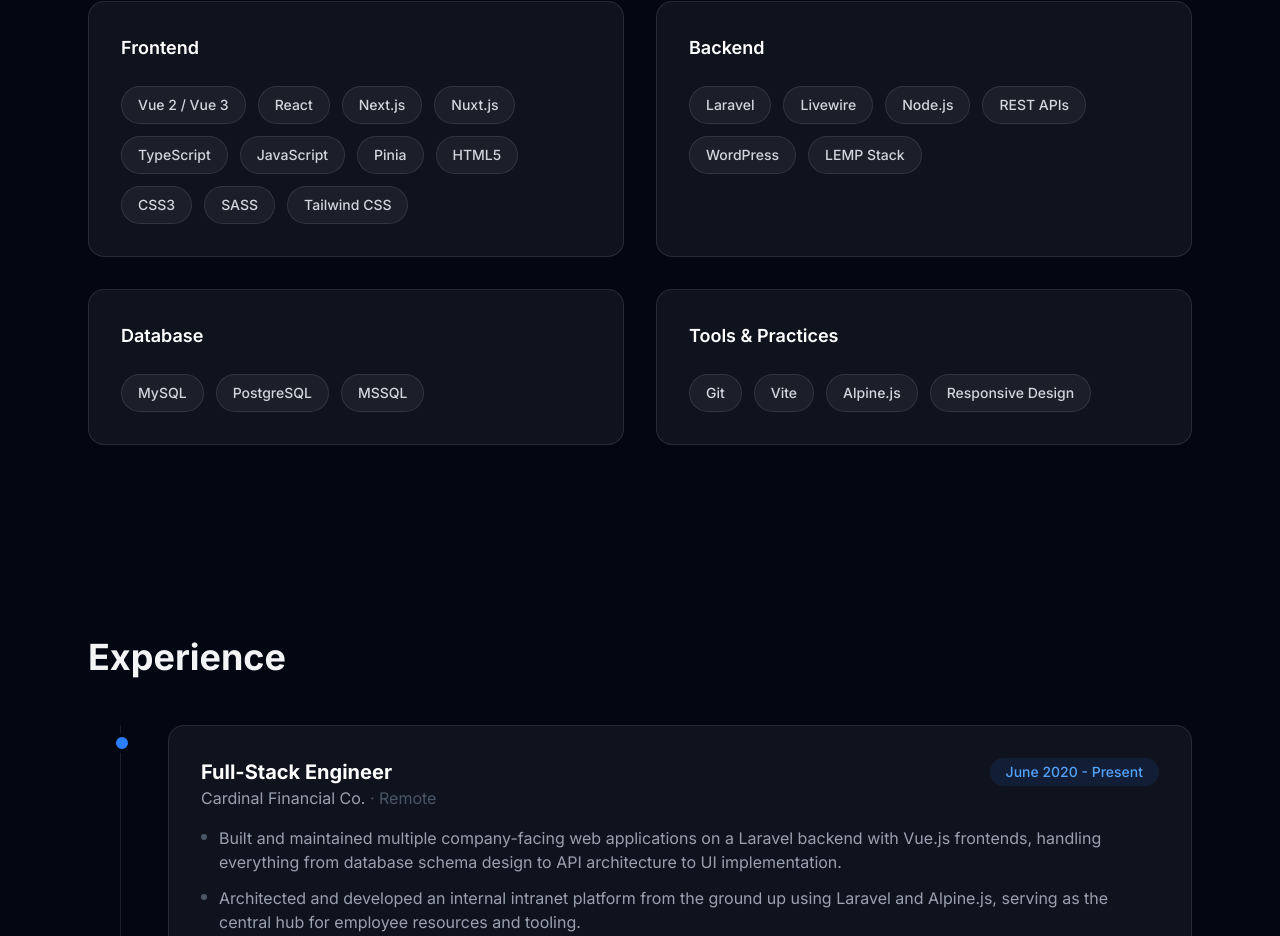
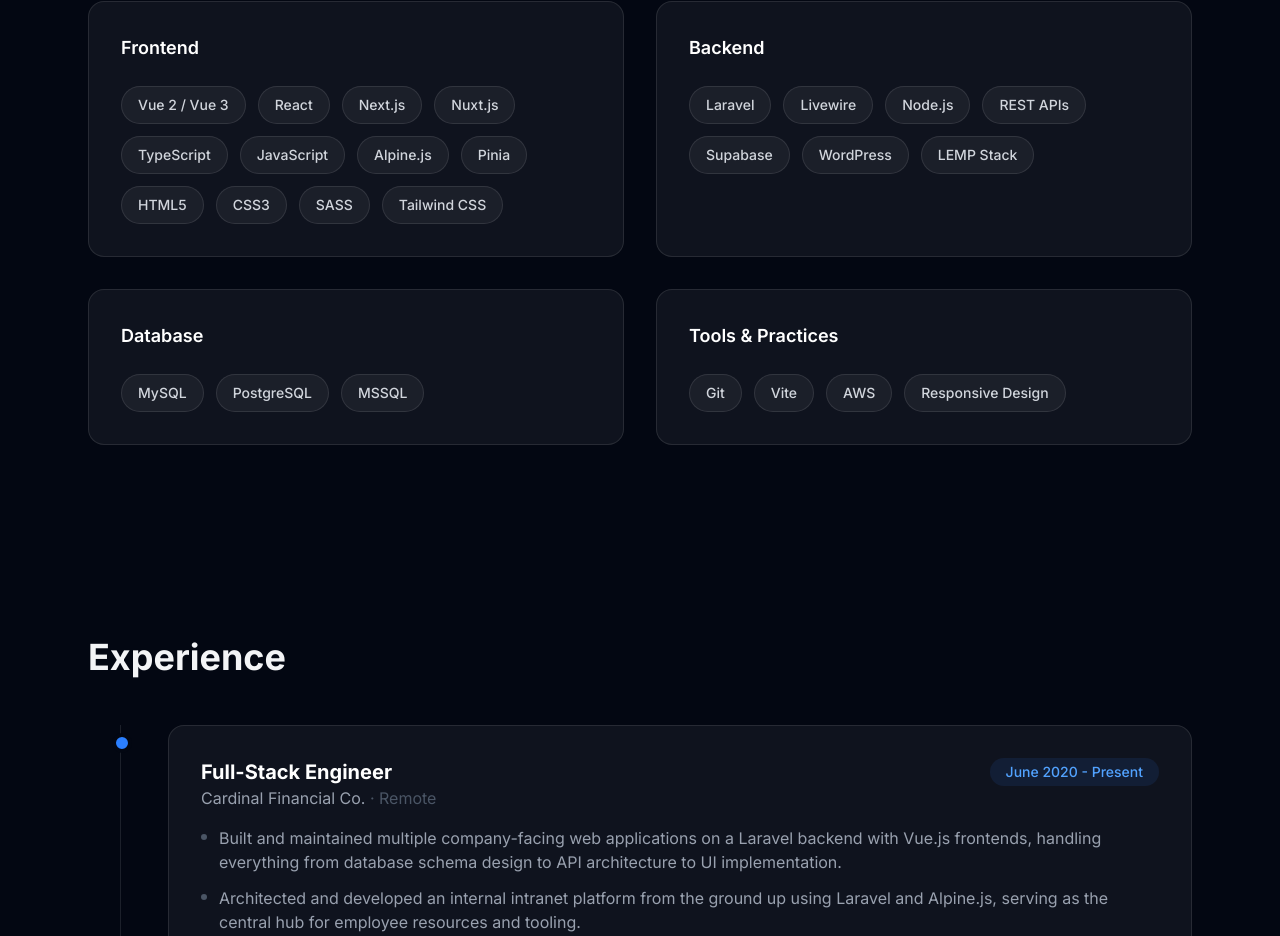
Before and after one commit to n1ch0la5/portfolio2, a Next.js app: page / in a window 1280 px wide. Shown: the part 1629-2565 px from the top of the page. Built offline with nearby package versions, Linux system fonts and the light colour scheme.

Commit message:
skills update

```diff
--- a/src/data/resume.ts
+++ b/src/data/resume.ts
@@ -43,6 +43,7 @@ export const skills: SkillCategory[] = [
       { name: "Nuxt.js" },
       { name: "TypeScript" },
       { name: "JavaScript" },
+      { name: "Alpine.js" },
       { name: "Pinia" },
       { name: "HTML5" },
       { name: "CSS3" },
@@ -58,6 +59,7 @@ export const skills: SkillCategory[] = [
       { name: "Livewire" },
       { name: "Node.js" },
       { name: "REST APIs" },
+      { name: "Supabase" },
       { name: "WordPress" },
       { name: "LEMP Stack" },
     ],
@@ -77,7 +79,7 @@ export const skills: SkillCategory[] = [
     skills: [
       { name: "Git" },
       { name: "Vite" },
-      { name: "Alpine.js" },
+      { name: "AWS" },
       { name: "Responsive Design" },
     ],
   },
```
